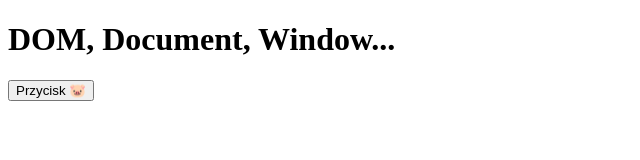
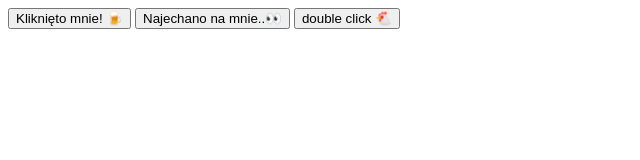
Before and after one commit to ZbigniewKulczynski1984/Project_23.9.22, a plain HTML site: page index.html in a window 1280 px wide. Shown: the whole page, without its empty margins (0-640 px from the left). Drawn offline with Linux system fonts and the light colour scheme.

Commit message:
element removed and addEvenLi added

```diff
--- a/index.html
+++ b/index.html
@@ -10,11 +10,11 @@
 
 
 
-    <div></div>
-
-    <h1>DOM, Document, Window...</h1>
-
-    <button>Przycisk 🐷</button>
+    <div>
+        <button class="btn btn-1">Kliknięto mnie! 🍺</button>
+        <button class="btn btn-2">Najechano na mnie..👀</button>
+        <button class="btn btn-3">double click 🐔</button>
+    </div>
 
 
 
```
Also changed, not shown: app.js (+28 -0 lines).
